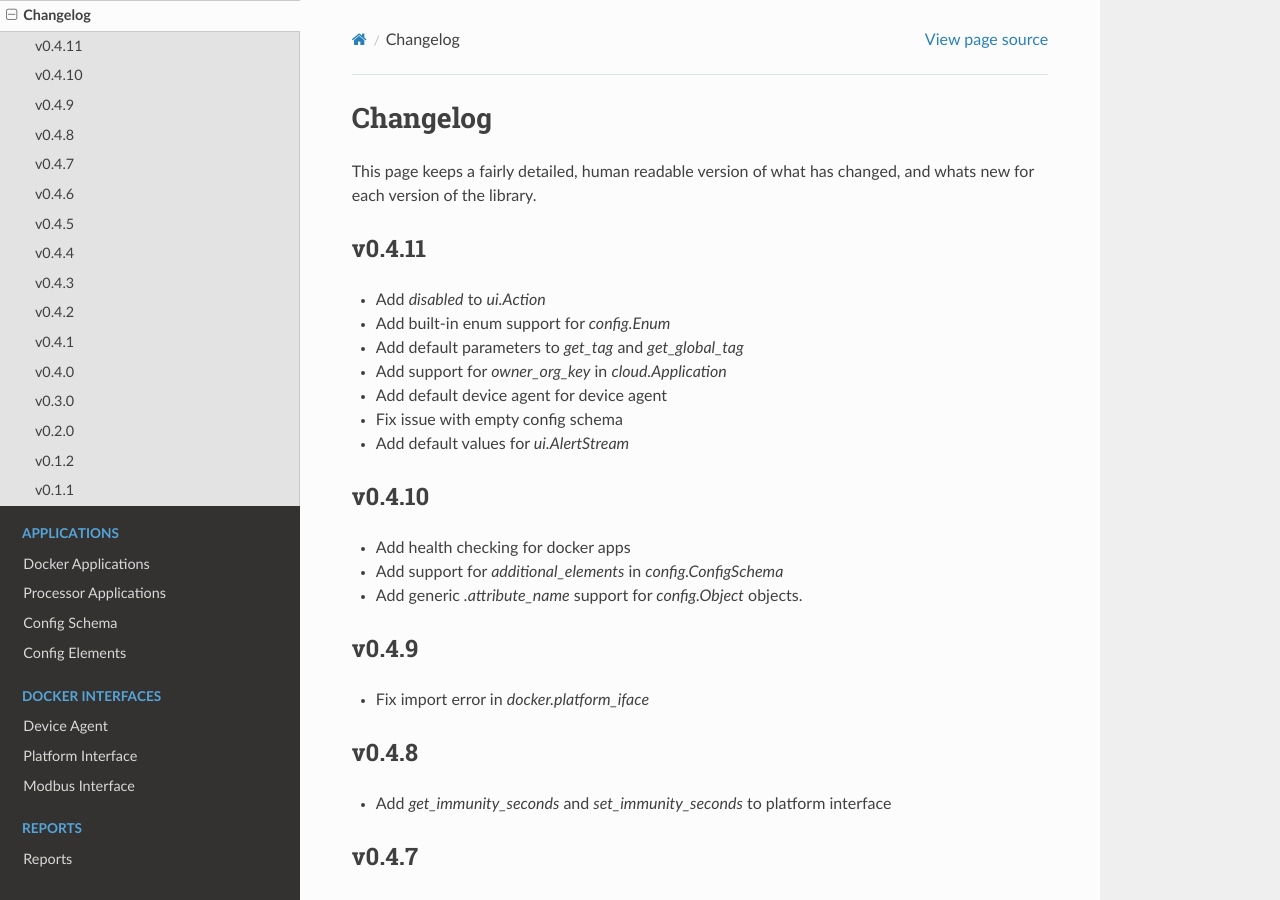
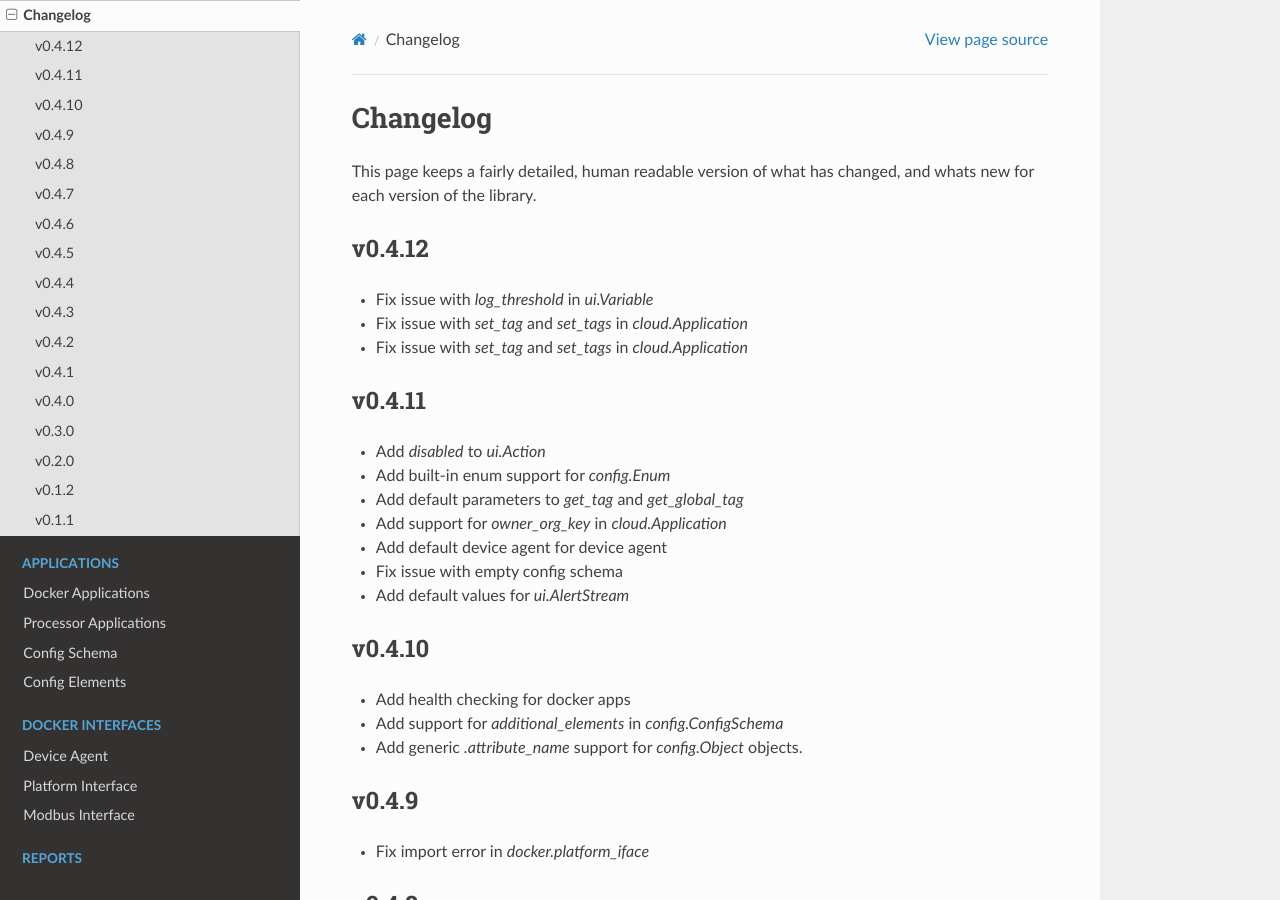
Before and after one commit to getdoover/pydoover, a Sphinx documentation site: the page built from docs/source/changelog.rst, in a window 1280 px wide and 900 px high. Built offline with Sphinx 7.4.7 and the Read the Docs theme 3.1.0, drawn with Linux system fonts in a browser that asks for light colours.

Commit message:
Bump version to 0.4.12

```diff
--- a/docs/source/changelog.rst
+++ b/docs/source/changelog.rst
@@ -2,6 +2,12 @@ Changelog
 ===========
 This page keeps a fairly detailed, human readable version
 of what has changed, and whats new for each version of the library.
+
+v0.4.12
+-------
+- Fix issue with `log_threshold` in `ui.Variable`
+- Fix issue with `set_tag` and `set_tags` in `cloud.Application`
+- Fix issue with `set_tag` and `set_tags` in `cloud.Application`
 
 v0.4.11
 -------
--- a/pyproject.toml
+++ b/pyproject.toml
@@ -1,7 +1,7 @@
 [project]
 name = "pydoover"
 authors = [{ name = "Doover Team", email = "developers@doover.com" }]
-version = "0.4.11"
+version = "0.4.12"
 description = "Python package for interacting with Doover"
 readme = "README.md"
 requires-python = ">=3.11"
```
Also changed, not shown: 2 other files.
